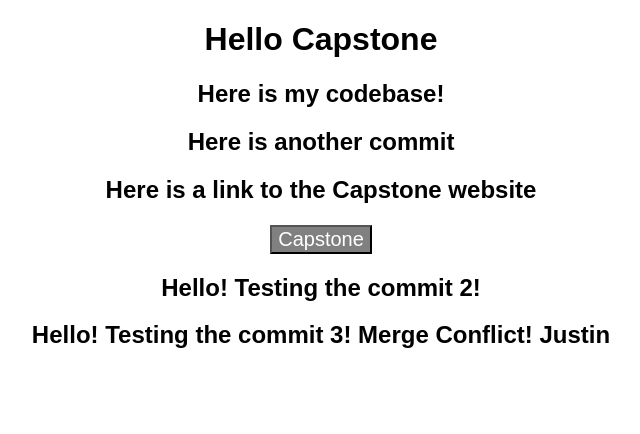
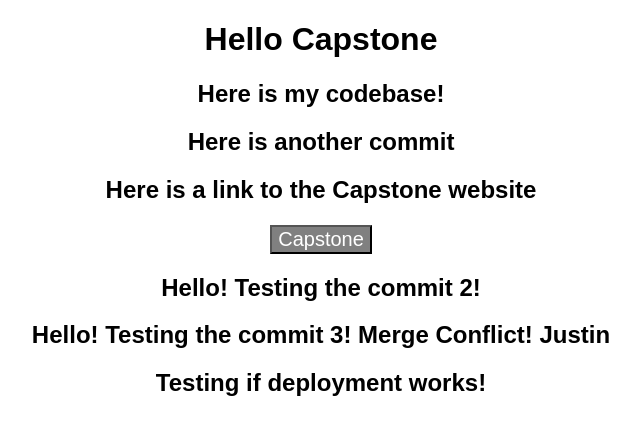
Before and after one commit to jmart2001/testing, a React (Create React App) app: page / in a window 1280 px wide. Shown: the top 434 px of the page, without its empty margins (319-959 px from the left). Built offline with nearby package versions, Linux system fonts and the light colour scheme.

Commit message:
deployment testing

```diff
--- a/src/App.js
+++ b/src/App.js
@@ -20,6 +20,7 @@ export default function App() {
       <h2 style={{textAlign: 'center'}}><Capstone/></h2>
       <h2>Hello! Testing the commit 2!</h2>
       <h2>Hello! Testing the commit 3! Merge Conflict! Justin</h2>
+      <h2>Testing if deployment works!</h2>
     </div>
   );
 }
```
